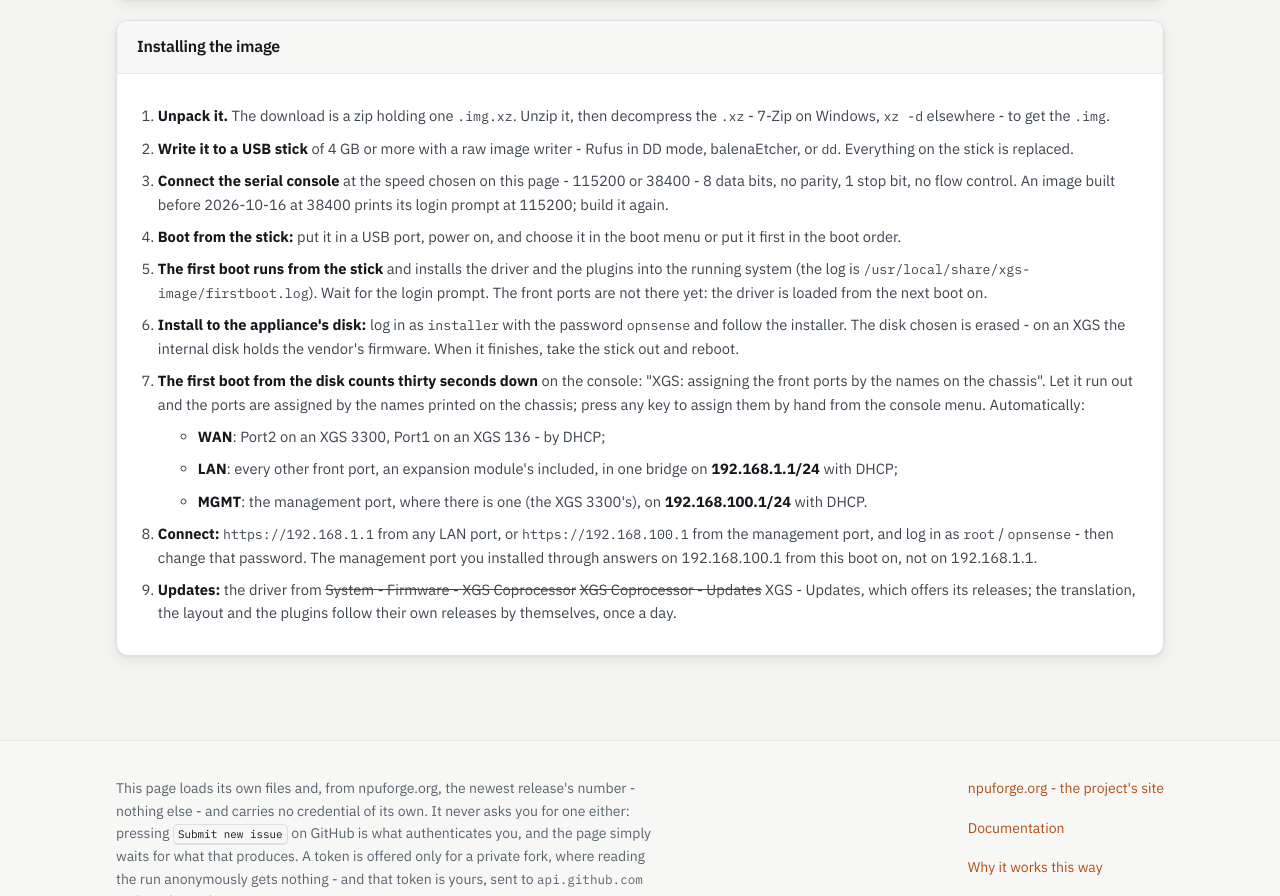
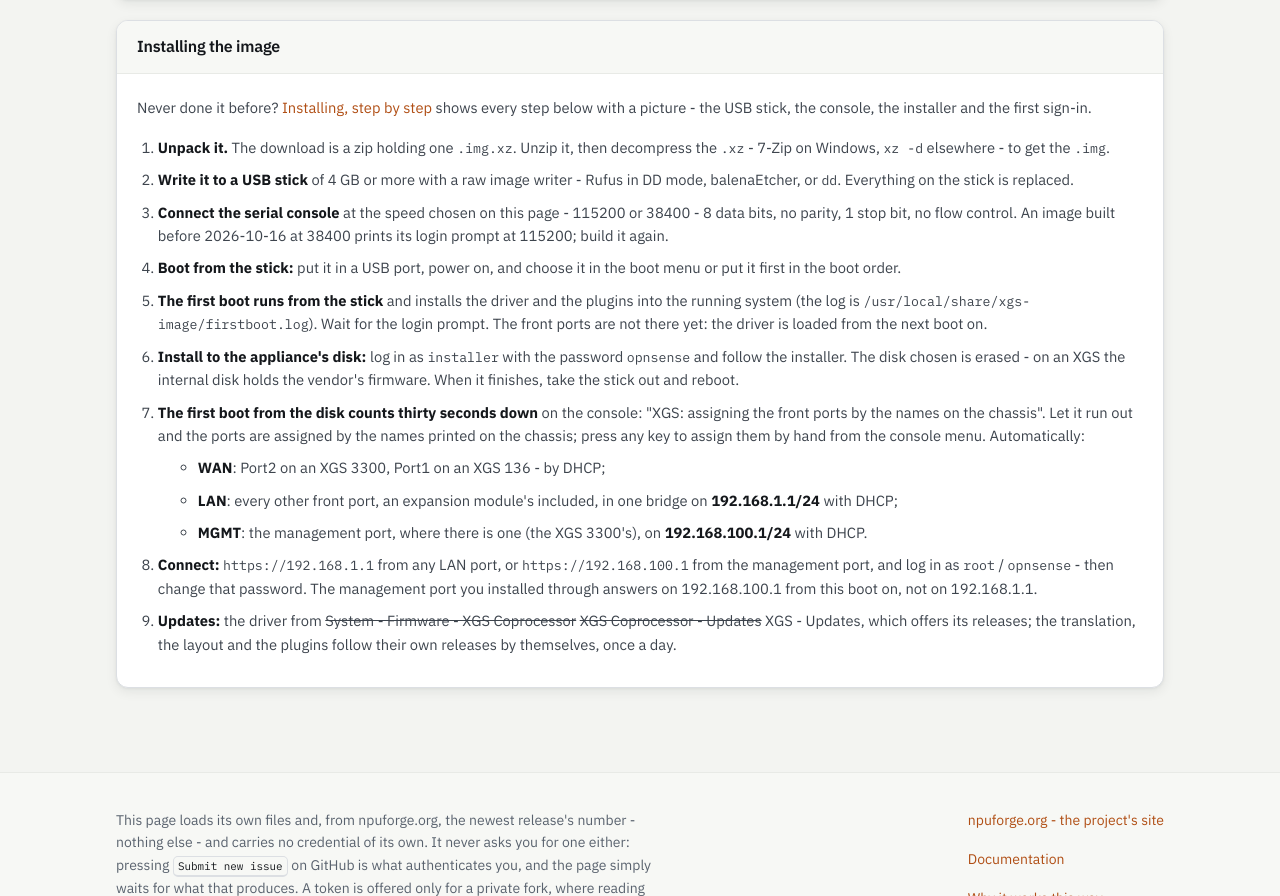
Before and after one commit to AbdelmonemAwad/xgs-image-builder, a website: page docs/index.html in a window 1280 px wide. Shown: the part 4494-5390 px from the top of the page. Drawn offline with Linux system fonts and the light colour scheme; no server answers.

Commit message:
docs: the install card links the step-by-step guide on npuforge.org, in both languages (#42)

```diff
--- a/docs/i18n/ar.json
+++ b/docs/i18n/ar.json
@@ -107,7 +107,8 @@
     "foot.driver": "مشروع التعريف",
     "builds.h": "البناءات على GitHub",
     "builds.aside": "كما تجري، من Actions هذا المستودع",
-    "builds.wait": "قراءة البناءات..."
+    "builds.wait": "قراءة البناءات...",
+    "install.guide": "أول مرة؟ صفحة <a href=\"https://npuforge.org/ar/guide/step-by-step/\">التثبيت خطوة بخطوة</a> تعرض كل خطوة أدناه بصورة: ذاكرة USB، والطرفية، والمثبّت، وأول تسجيل دخول."
   },
   "text": {
     "Files on ": "يرفع الطلب على ",
--- a/docs/index.html
+++ b/docs/index.html
@@ -542,6 +542,7 @@
 
   .forkhow { margin-top: 1.5rem; }
   .forkhow .lead { font-size: .92rem; color: var(--ink-2); margin-bottom: 1.3rem; max-width: 46rem; line-height: 1.65; }
+  .install .lead { font-size: .92rem; color: var(--ink-2); margin: 0 0 1rem; line-height: 1.65; }
   .fsteps { list-style: none; margin: 0; padding: 0; display: grid; gap: 1.6rem; counter-reset: f; }
   .fsteps > li { counter-increment: f; display: grid; grid-template-columns: 2.1rem minmax(0, 1fr); gap: .25rem .95rem; }
   .fsteps > li::before {
@@ -950,6 +951,8 @@
   <section class="card install" id="install_steps">
     <div class="card-head"><h2 data-i18n="install.h">Installing the image</h2></div>
     <div class="card-body">
+      <p class="lead" data-i18n="install.guide">Never done it before? <a href="https://npuforge.org/docs/guide/step-by-step/">Installing, step by step</a>
+      shows every step below with a picture - the USB stick, the console, the installer and the first sign-in.</p>
       <ol class="steps">
         <li data-i18n="install.1"><strong>Unpack it.</strong> The download is a zip holding one <code>.img.xz</code>.
         Unzip it, then decompress the <code>.xz</code> - 7-Zip on Windows, <code>xz -d</code>
```
